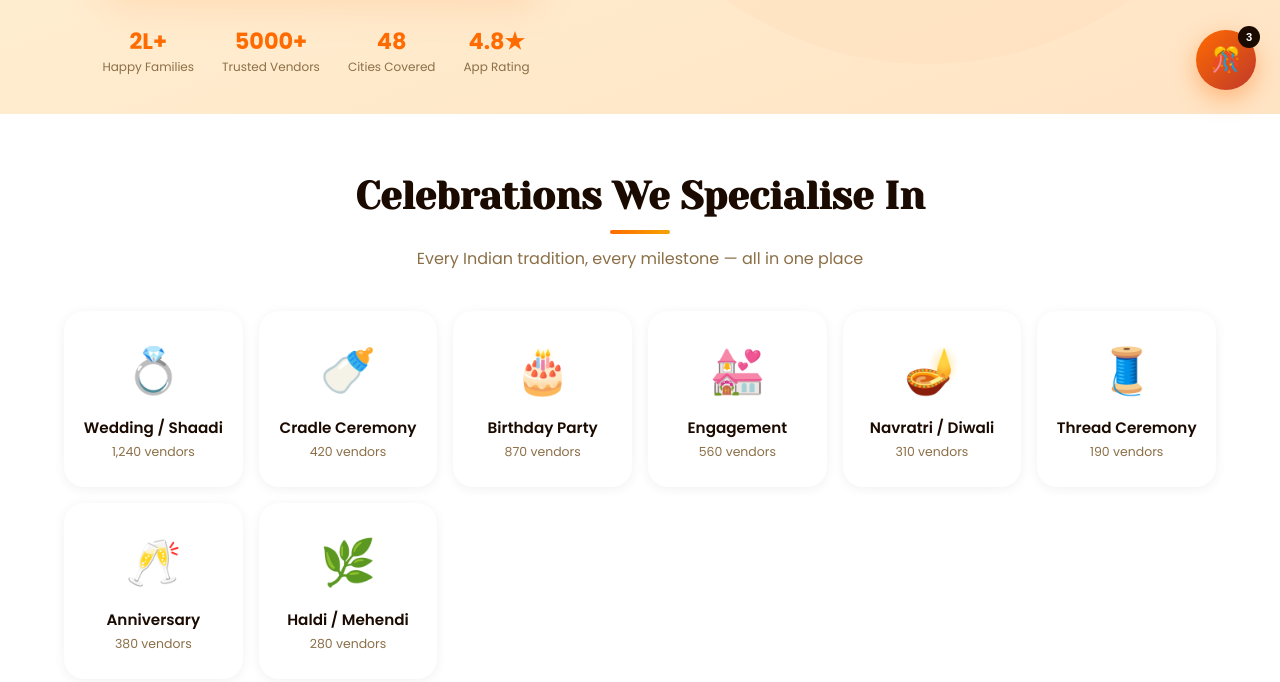
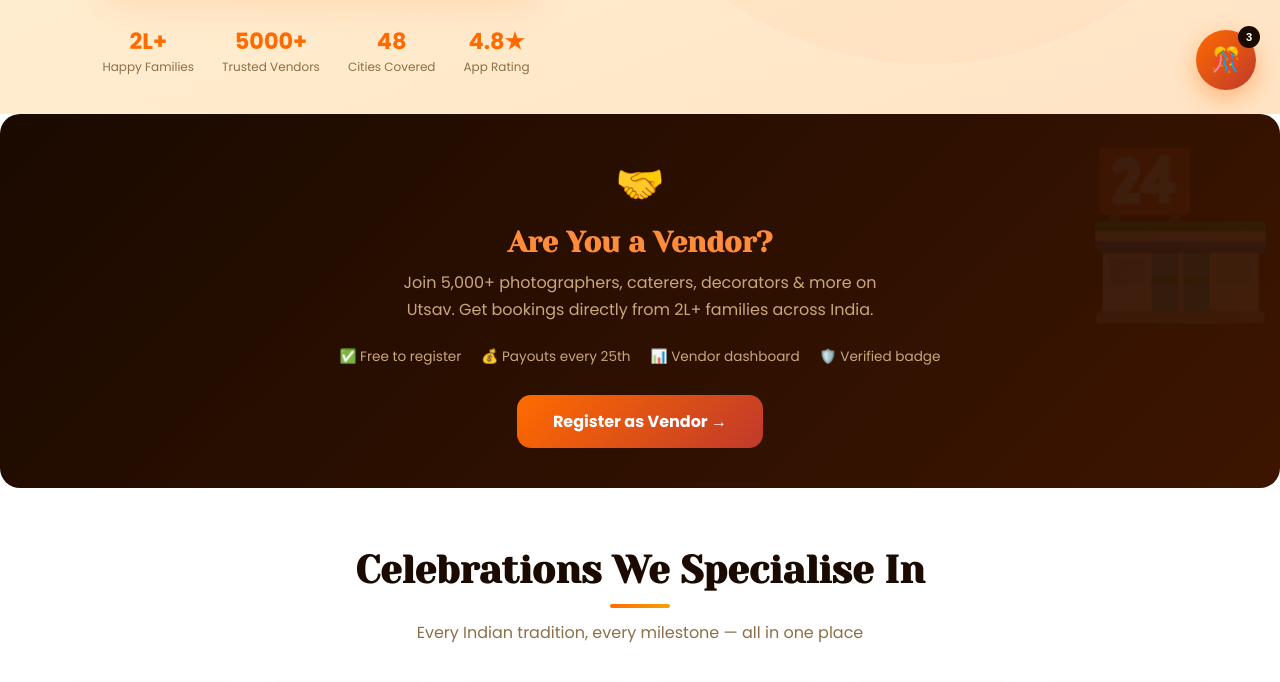
Before and after one commit to Kranthi-19/Ems-1, a website: page index.html in a window 1280 px wide. Shown: the part 686-1368 px from the top of the page. Drawn offline with Linux system fonts and the light colour scheme.

Commit message:
Add vendor registration section to index.html

```diff
--- a/index.html
+++ b/index.html
@@ -749,6 +749,32 @@
       </div>
     </div>
   </section>
+    <!-- Vendor Registration Section -->
+
+  <section class="vendor-section bg-white">
+  <div style="background: linear-gradient(135deg, #1A0A00, #3D1500); border-radius: 20px; padding: 40px; text-align: center; position: relative; overflow: hidden;">
+    <div style="position:absolute;top:0;right:0;font-size:10rem;opacity:0.05;">🏪</div>
+    <div style="font-size: 2.5rem; margin-bottom: 12px;">🤝</div>
+    <h2 style="font-family:'Yeseva One',serif; color:#FF8C3A; font-size:1.8rem; margin-bottom:10px;">
+      Are You a Vendor?
+    </h2>
+    <p style="color:#C9A87C; font-size:1rem; max-width:500px; margin:0 auto 24px; line-height:1.7;">
+      Join 5,000+ photographers, caterers, decorators & more on Utsav. Get bookings directly from 2L+ families across India.
+    </p>
+    <div style="display:flex; justify-content:center; gap:20px; margin-bottom:28px; flex-wrap:wrap;">
+      <div style="color:#C9A87C; font-size:0.85rem;">✅ Free to register</div>
+      <div style="color:#C9A87C; font-size:0.85rem;">💰 Payouts every 25th</div>
+      <div style="color:#C9A87C; font-size:0.85rem;">📊 Vendor dashboard</div>
+      <div style="color:#C9A87C; font-size:0.85rem;">🛡️ Verified badge</div>
+    </div>
+    <a href="/utsav-vendor-registration.html" target="_blank"
+       style="display:inline-block; background: linear-gradient(135deg,#FF6B00,#C0392B); color:white; padding:14px 36px; border-radius:14px; font-weight:700; font-size:1rem; text-decoration:none; transition:transform 0.2s;"
+       onmouseover="this.style.transform='translateY(-2px)'"
+       onmouseout="this.style.transform='translateY(0)'">
+      Register as Vendor →
+    </a>
+  </div>
+</section>
 
   <!-- CATEGORIES -->
   <section class="section bg-white">
```
